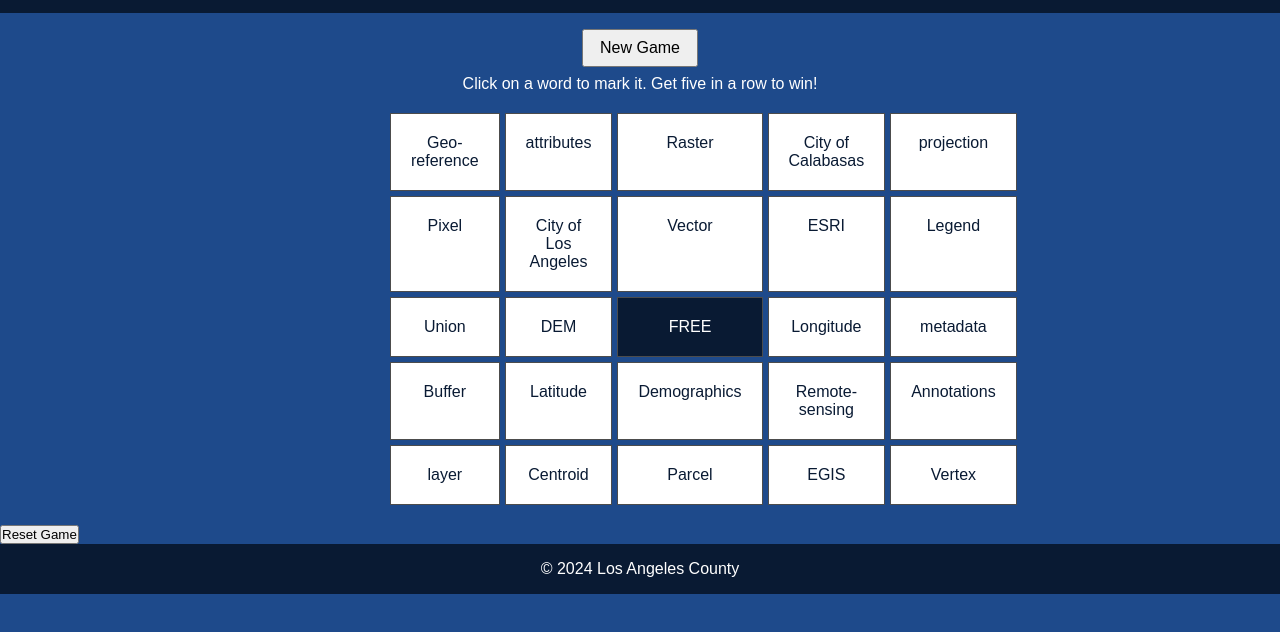
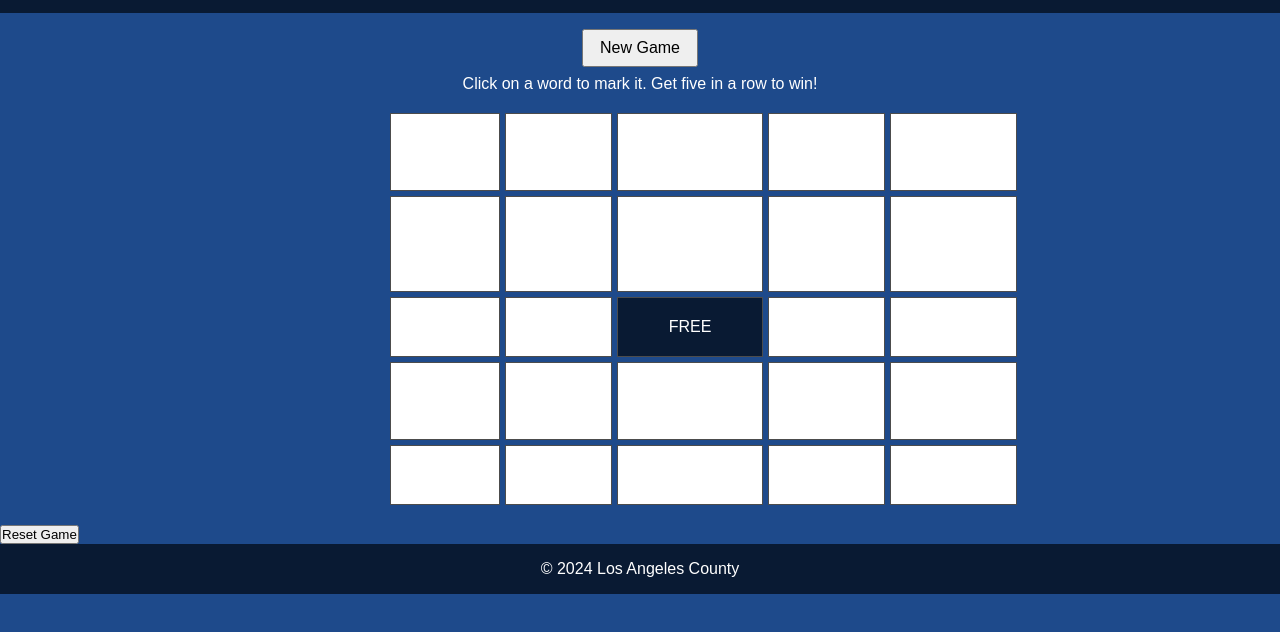
Before and after one commit to jocooperlac/LAC_GIS_Day_Bingo, a plain HTML site: page index.html in a window 1280 px wide. Shown: the part 56-688 px from the top of the page. Drawn offline with Linux system fonts and the light colour scheme.

Commit message:
Update styles.css
Try2

```diff
--- a/css/styles.css
+++ b/css/styles.css
@@ -50,7 +50,7 @@ header, footer {
     cursor: pointer;
     user-select: none;
     background-color: #ffffff;
-    color: #091a33
+    color: white
   }
 
   .bingo-cell.marked {
```
